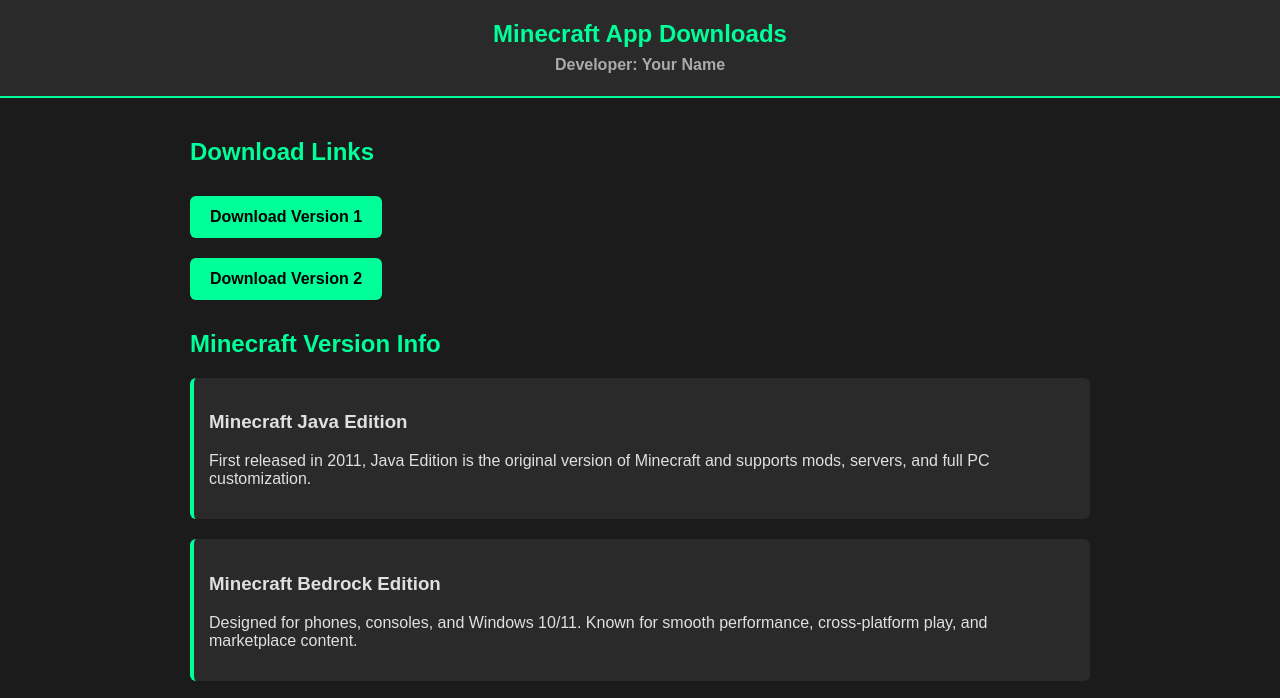
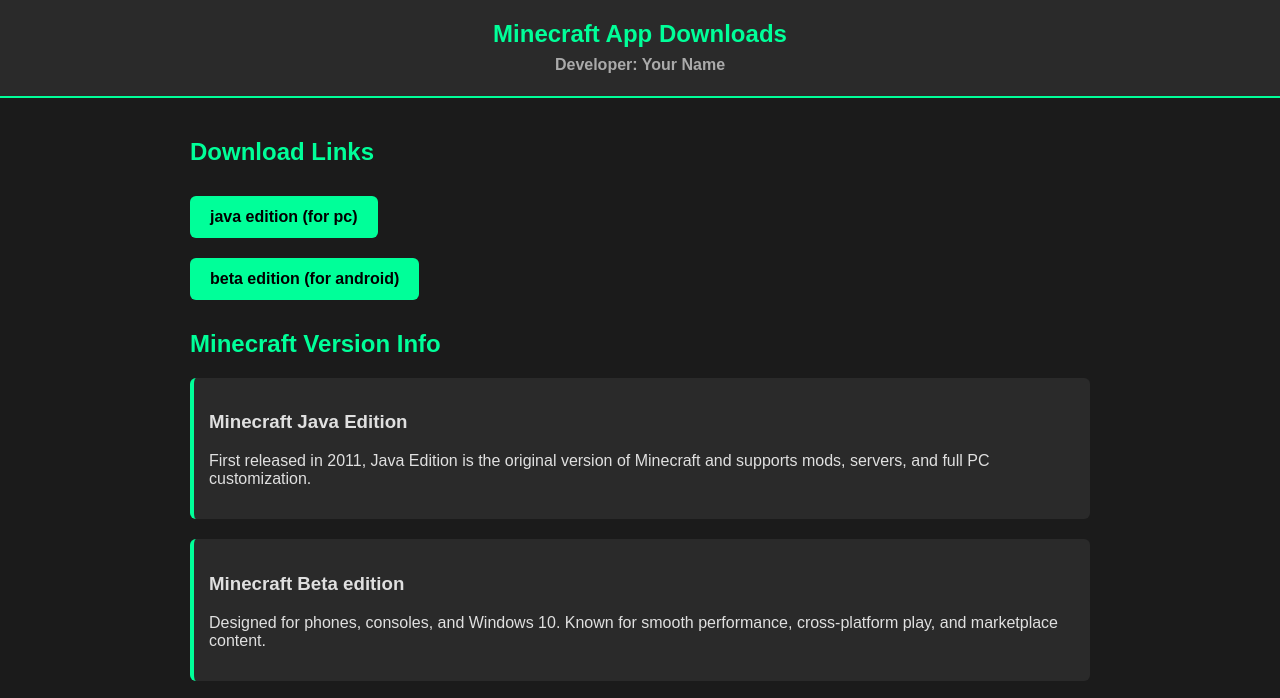
Before and after one commit to Supernovacyber-slayer/wannaplaygames.gg, a plain HTML site: page index.html in a window 1280 px wide. Shown: the top 698 px of the page. Drawn offline with Linux system fonts and the light colour scheme.

Commit message:
Revise download links and version information
Updated download links and modified version info.

```diff
--- a/index.html
+++ b/index.html
@@ -80,8 +80,8 @@
     <h2>Download Links</h2>
 
     <!-- Change the download links to your actual file URLs -->
-    <a href="your-download-link-1.apk" class="download-btn">Download Version 1</a><br>
-    <a href="your-download-link-2.apk" class="download-btn">Download Version 2</a>
+    <a href="https;//tlauncher.org" class="download-btn">java edition (for pc)</a><br>
+    <a href="https://minecraftapkmod.com" class="download-btn">beta edition (for android)</a>
 
     <h2>Minecraft Version Info</h2>
 
@@ -91,8 +91,8 @@
     </div>
 
     <div class="info-box">
-        <h3>Minecraft Bedrock Edition</h3>
-        <p>Designed for phones, consoles, and Windows 10/11. Known for smooth performance, cross-platform play, and marketplace content.</p>
+        <h3>Minecraft Beta edition</h3>
+        <p>Designed for phones, consoles, and Windows 10. Known for smooth performance, cross-platform play, and marketplace content.</p>
     </div>
 
     <div class="info-box">
```
